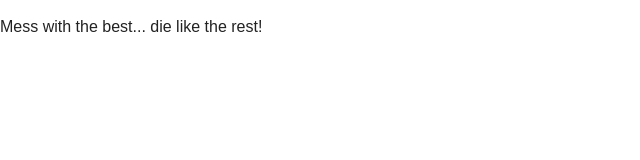
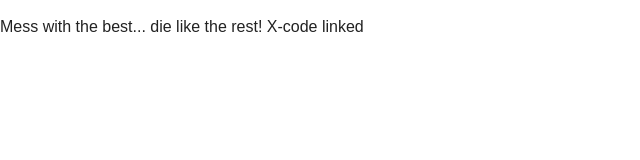
Before and after one commit to jessequijano/git-demo, a plain HTML site: page index.html in a window 1280 px wide. Shown: the whole page, without its empty margins (0-640 px from the left). Drawn offline with nearby package versions, Linux system fonts and the light colour scheme.

Commit message:
Testing Saving with Xcode to GitHub

```diff
--- a/index.html
+++ b/index.html
@@ -20,7 +20,7 @@
             <p class="browsehappy">You are using an <strong>outdated</strong> browser. Please <a href="http://browsehappy.com/">upgrade your browser</a> to improve your experience.</p>
         <![endif]-->
 
-        <p>Mess with the best... die like the rest!</p>
+        <p>Mess with the best... die like the rest! X-code linked</p>
 
         <script src="//ajax.googleapis.com/ajax/libs/jquery/1.11.1/jquery.min.js"></script>
         <script>window.jQuery || document.write('<script src="js/vendor/jquery-1.11.1.min.js"><\/script>')</script>
```
